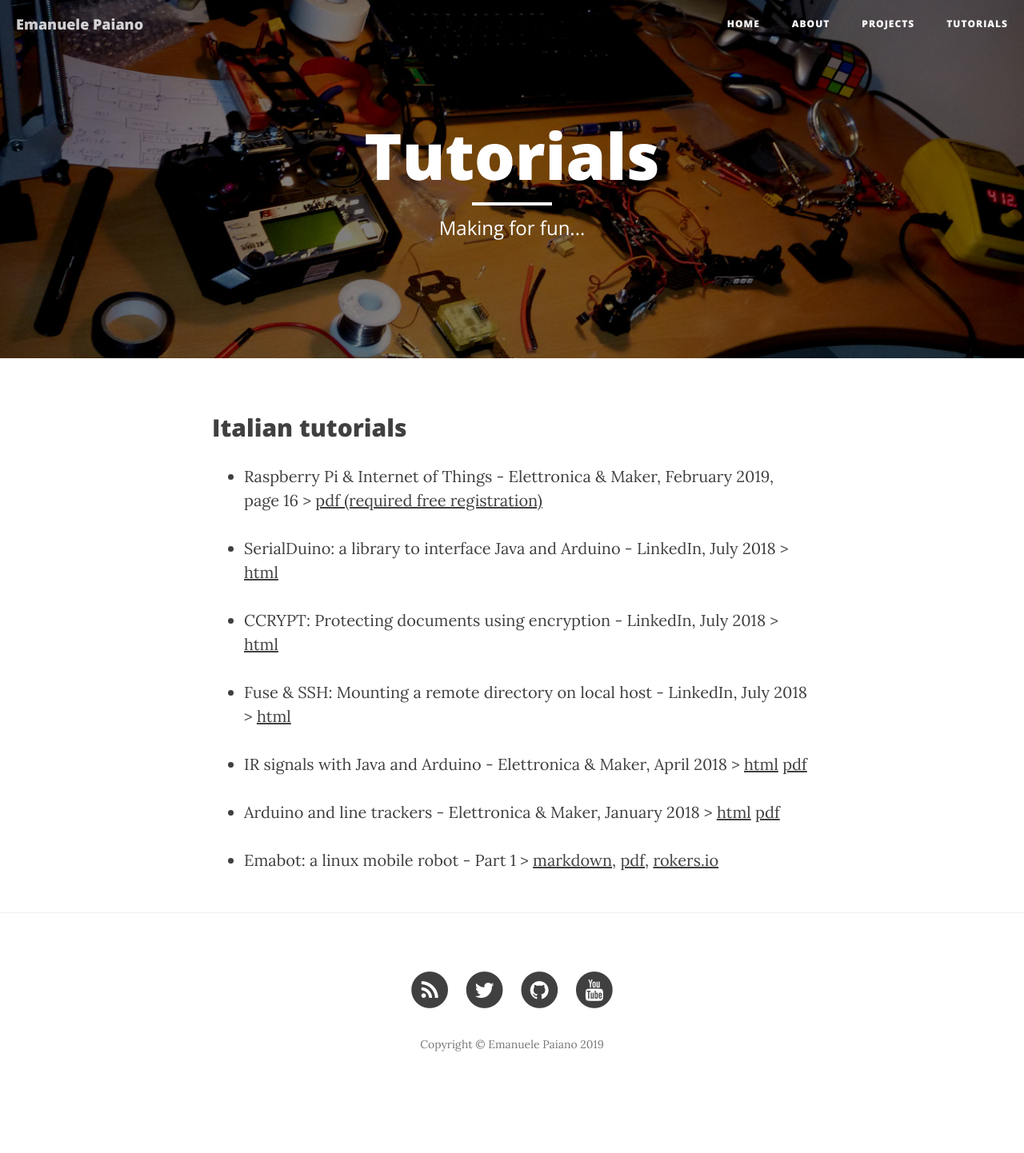
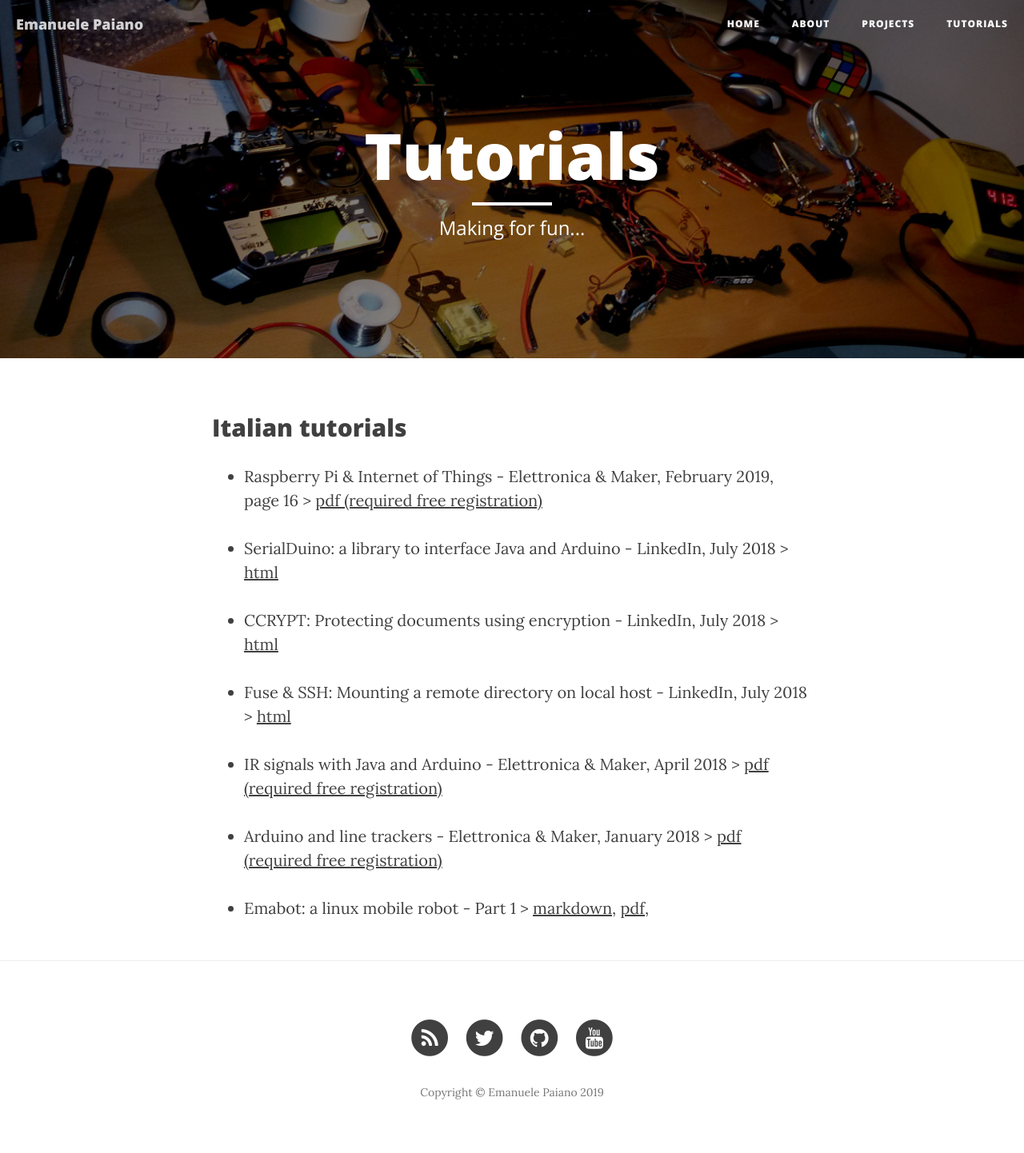
Before and after one commit to emanuelepaiano/emanuelepaiano.github.io, a Jekyll site: the page built from tutorials.html, in a window 1280 px wide. Shown: the whole page at 80% size. Built offline with Jekyll 4.4.1, drawn with Linux system fonts in a browser that asks for light colours; nearby versions of some CDN libraries; before the commit the page ends 1382 px from its top, so only the background shows below that.

Commit message:
Update tutorials.html

```diff
--- a/tutorials.html
+++ b/tutorials.html
@@ -35,15 +35,13 @@ header-img: "img/drone.jpg"
          <li>
                <p>
                         IR signals with Java and Arduino - Elettronica & Maker, April 2018 >
-                        <a href="https://elettronicaemaker.it/2018/04/24/gestire-segnali-i-r-con-java-e-arduino/">html</a>
-                        <a href="https://elettronicaemaker.it/2017-2/">pdf</a>
+                        <a href="https://elettronicaemaker.it/2017-2/">pdf (required free registration)</a>
                </p>
         </li>
         <li>
                <p>
                         Arduino and line trackers - Elettronica & Maker, January 2018 >
-                        <a href="https://elettronicaemaker.it/2017/12/28/inseguitori-di-linea-e-arduino/">html</a>
-                        <a href="https://elettronicaemaker.it/2017-2/">pdf</a>
+                        <a href="https://elettronicaemaker.it/2017-2/">pdf (required free registration)</a>
                </p>
         </li>
          <li>
@@ -51,7 +49,6 @@ header-img: "img/drone.jpg"
                         Emabot: a linux mobile robot - Part 1 >
                         <a href="https://github.com/emanuelepaiano/emabot/blob/master/markdown/robot_raspberry.markdown">markdown</a>,
                         <a href="https://github.com/emanuelepaiano/emabot/blob/master/Emabot_ITA_part%201.pdf">pdf</a>,
-                        <a href="https://rokers.io/makers/2017/06/26/Robot-raspberry.html">rokers.io </a>
                 </p>
         </li>
 </ul>
```
